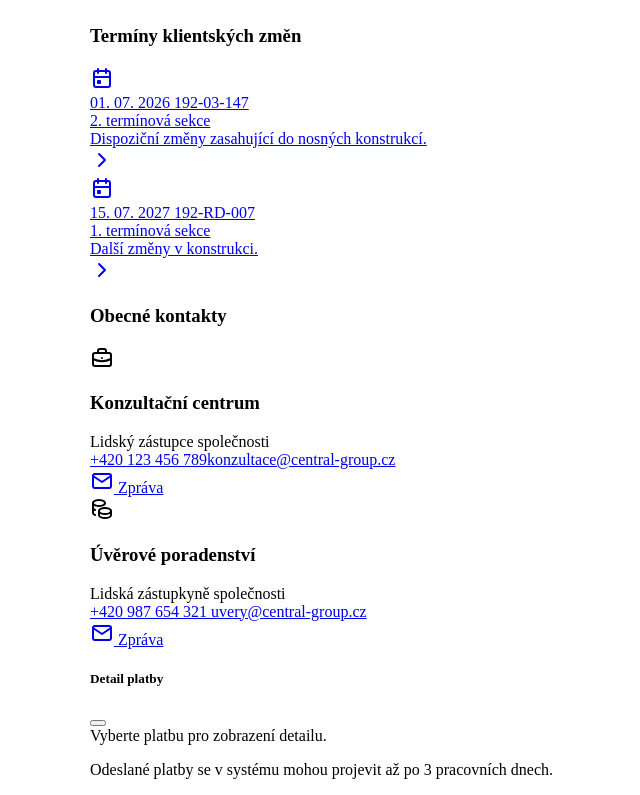
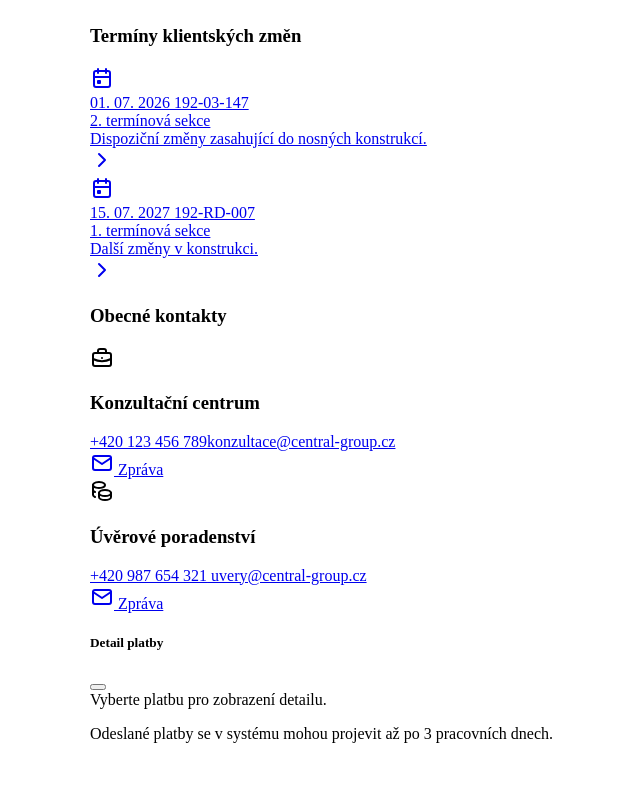
Before and after one commit to TomVitha/ois-vue, a Vue app: page / in a window 1280 px wide. Shown: the part 2628-3423 px from the top of the page, without its empty margins (190-830 px from the left). After the commit the page ends 3387 px from the top, so only its background shows below. Built offline with nearby package versions, Linux system fonts and the light colour scheme.

Commit message:
Remove position on non-human contacts

```diff
--- a/src/views/Home.vue
+++ b/src/views/Home.vue
@@ -104,7 +104,6 @@
             <div class="col-sm-6 col-md-4">
               <ContactBlock
                 name="Konzultační centrum"
-                position="Lidský zástupce společnosti"
                 phone="+420 123 456 789"
                 email="konzultace@central-group.cz">
                 <template #avatar>
@@ -121,7 +120,6 @@
             <div class="col-sm-6 col-md-4">
               <ContactBlock
                 name="Úvěrové poradenství"
-                position="Lidská zástupkyně společnosti"
                 phone="+420 987 654 321"
                 email="	uvery@central-group.cz">
                 <template #avatar>
--- a/src/views/Kontakty.vue
+++ b/src/views/Kontakty.vue
@@ -45,7 +45,6 @@
               <div class="col-sm-6 col-lg-6 col-xxl-4">
                 <ContactBlock
                   name="Konzultační centrum"
-                  position="Lidský zástupce společnosti"
                   phone="+420 123 456 789"
                   email="konzultace@central-group.cz">
                   <template #avatar>
@@ -62,7 +61,6 @@
               <div class="col-sm-6 col-lg-6 col-xxl-4">
                 <ContactBlock
                   name="Úvěrové poradenství"
-                  position="Lidská zástupkyně společnosti"
                   phone="+420 987 654 321"
                   email="	uvery@central-group.cz">
                   <template #avatar>
```
